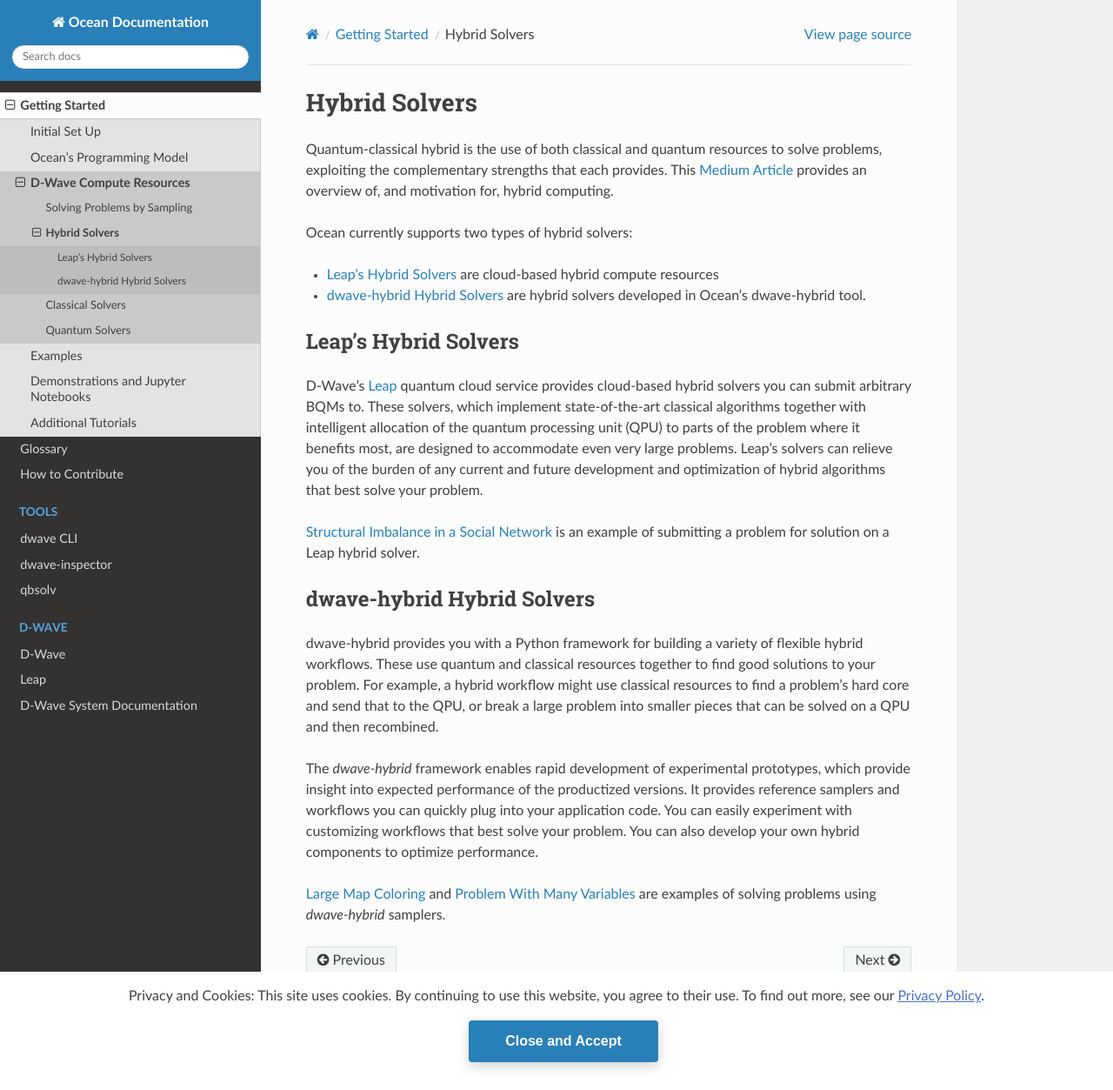
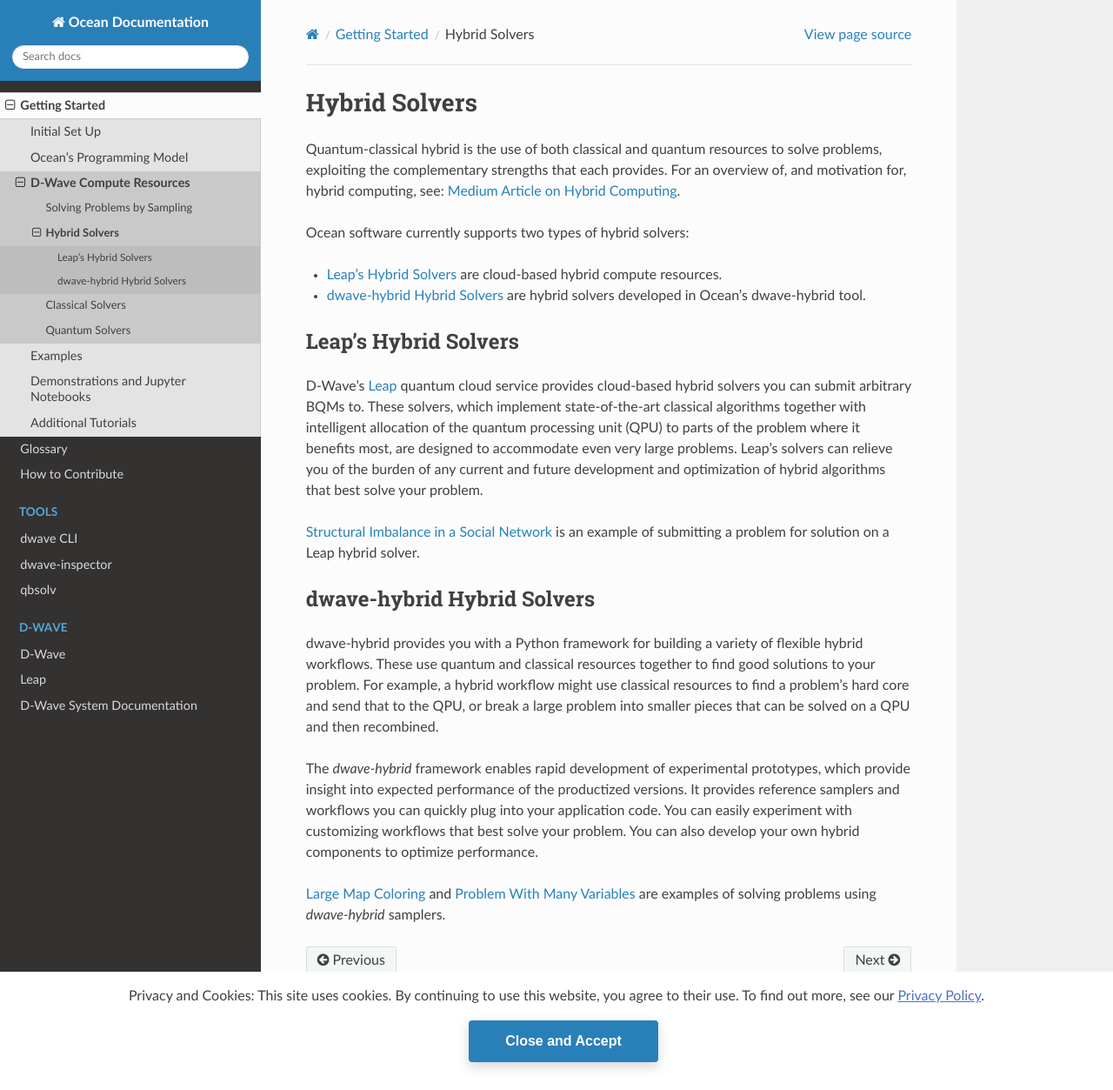
Before and after one commit to dwavesystems/dwave-ocean-sdk, a Sphinx documentation site: the page built from docs/overview/hybrid.rst, in a window 1280 px wide and 1253 px high. Shown: the whole window at 87% size. Built offline with Sphinx 7.4.7 and the Read the Docs theme 2.0.0, drawn with Linux system fonts in a browser that asks for light colours; pages that are not in the unit, such as notebooks, are missing from menus; the version number could not be read and is left out.

```diff
--- a/docs/overview/hybrid.rst
+++ b/docs/overview/hybrid.rst
@@ -5,13 +5,13 @@ Hybrid Solvers
 ==============
 
 Quantum-classical hybrid is the use of both classical and quantum resources to solve
-problems, exploiting the complementary strengths that each provides. This
-`Medium Article <https://medium.com/d-wave/three-truths-and-the-advent-of-hybrid-quantum-computing-1941ba46ff8c>`_
-provides an overview of, and motivation for, hybrid computing.
+problems, exploiting the complementary strengths that each provides. For an overview of,
+and motivation for, hybrid computing, see:
+`Medium Article on Hybrid Computing <https://medium.com/d-wave/three-truths-and-the-advent-of-hybrid-quantum-computing-1941ba46ff8c>`_.
 
-Ocean currently supports two types of hybrid solvers:
+Ocean software currently supports two types of hybrid solvers:
 
-* :ref:`leap_hybrid_solvers` are cloud-based hybrid compute resources
+* :ref:`leap_hybrid_solvers` are cloud-based hybrid compute resources.
 * :ref:`dwave_hybrid_solvers` are hybrid solvers developed in Ocean's :doc:`dwave-hybrid </docs_hybrid/sdk_index>` tool.
 
 .. _leap_hybrid_solvers:
--- a/docs/overview/install.rst
+++ b/docs/overview/install.rst
@@ -135,7 +135,7 @@ Install Contributor Ocean Tools
 -------------------------------
 
 The interactive :code:`dwave setup` and :code:`dwave install` commands of the
-the `dwave-ocean-sdk <https://github.com/dwavesystems/dwave-ocean-sdk>`_ steps
+the `dwave-ocean-sdk <https://github.com/dwavesystems/dwave-ocean-sdk>`_ step
 you through installation of non-open-source ("contrib") tools.
 
 If you did not install contributor packages with the :code:`dwave setup` command
@@ -157,7 +157,7 @@ can use it again then or use the :code:`dwave install` command.
 
 Both commands describe the tools and enable you to select which if any to install.
 
-Most Ocean tools solve problems on a :term:`solver`, which is a compute resources
+Most Ocean tools solve problems on a :term:`solver`, which is a compute resource
 such as a D-Wave system or CPU, and might require that you configure a default solver.
 :ref:`sapi_access` describes the next step of setting up your environment, how to
 configure your system to access D-Wave or other remote solvers.
--- a/docs/overview/samplers.rst
+++ b/docs/overview/samplers.rst
@@ -53,15 +53,13 @@ affect performance. Ocean tools perform this mapping heuristically so simply rer
 a problem might improve results. Advanced users may customize the mapping by directly
 using the :doc:`minorminer </docs_minorminer/source/sdk_index>` tool, setting
 a minor-embedding themselves, or using
-D-Wave's :doc:`problem-inspector </docs_inspector/sdk_index>` tool.
+D-Wave's :doc:`problem-inspector </docs_inspector>` tool.
 
 For example, the :ref:`and` example submits the BQM representing an AND gate
 to a D-Wave system, which requires mapping the problem's logical variables
 to qubits on the QPU. The code below invokes D-Wave's
-:doc:`problem-inspector </docs_inspector/sdk_index>` tool to visualize the
+:doc:`problem-inspector </docs_inspector>` tool to visualize the
 minor-embedding.
-
-.. note:: The next code requires the use of Ocean's problem inspector.
 
 >>> import dwave.inspector
 >>> dwave.inspector.show(response)   # doctest: +SKIP
--- a/docs/overview/sapi.rst
+++ b/docs/overview/sapi.rst
@@ -44,7 +44,7 @@ Your configuration file can include one or more solvers.
 
 .. note:: When you work in D-Wave's `Leap <https://cloud.dwavesys.com/leap/>`_ IDE,
    SAPI information such as your API token is pre-configured in the default
-   workspaces' environment variables.
+   workspace's environment variables.
 
 Creating a Configuration File
 =============================
--- a/docs/overview/stack.rst
+++ b/docs/overview/stack.rst
@@ -130,6 +130,10 @@ each stage of the process to a layer of the Ocean stack.
         - :doc:`dwave-hybrid </docs_hybrid/sdk_index>` :code:`KerberosSampler()`
         - *dimod*-compatible hybrid asynchronous decomposition sampler.
         - For problems of arbitrary structure and size.
+      * - Hybrid
+        - `Leap <https://cloud.dwavesys.com/leap/>`_\ 's :code:`LeapHybridSampler()`
+        - Cloud-based quantum-classical hybrid solver.
+        - For problems of arbitrary structure and size, especially large problems.
       * -
         - :doc:`dimod </docs_dimod/sdk_index>` custom
         - Write a custom sampler for special cases.
```
Also changed, not shown: docs/getting_started.rst (+4 -4 lines).
